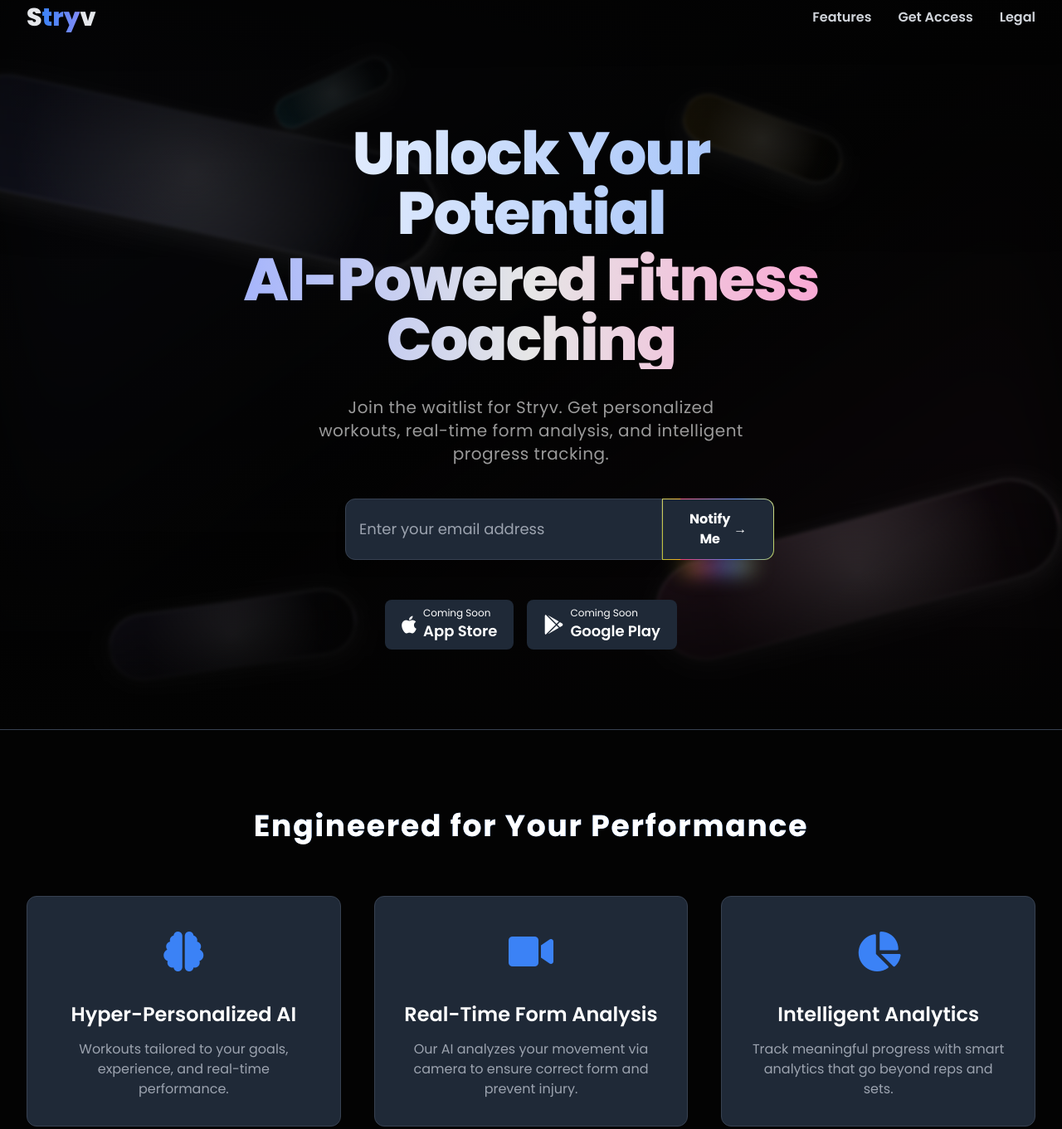
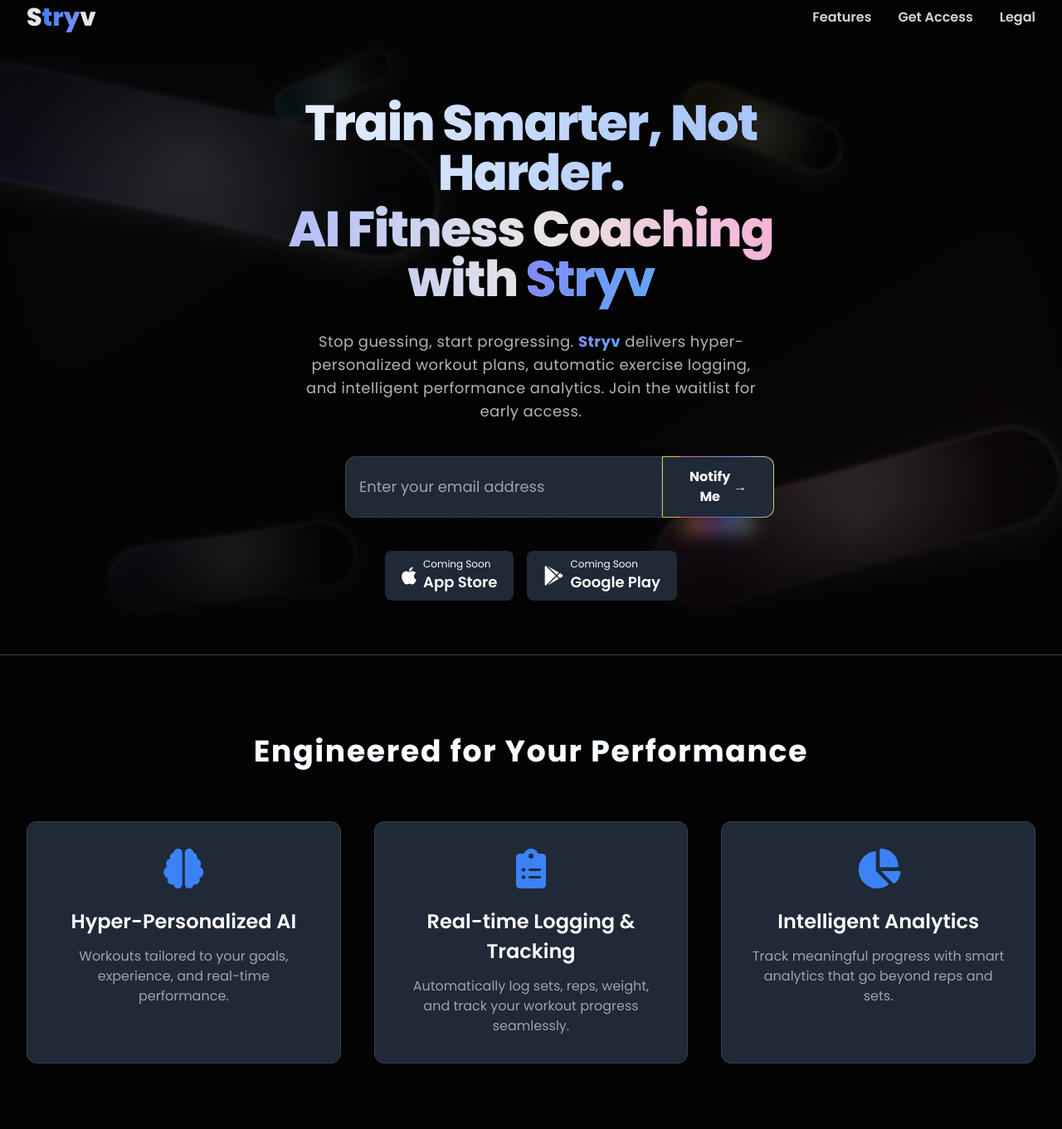
Before and after one commit to qkstryv/stryv-website, a plain HTML site: page index.html in a window 1280 px wide. Shown: the part 11-1372 px from the top of the page at 83% size. Drawn offline with nearby package versions, Linux system fonts and the light colour scheme.

Commit message:
Add files via upload

```diff
--- a/index.html
+++ b/index.html
@@ -4,6 +4,11 @@
     <meta charset="UTF-8">
     <meta name="viewport" content="width=device-width, initial-scale=1.0">
     <title>Stryv - AI Fitness Coach | Join the Waitlist</title>
+    <!-- SEO Description -->
+    <meta name="description" content="Get early access to Stryv, the revolutionary AI fitness app that personalizes workouts, tracks progress in real-time, and provides intelligent analytics. Join the waitlist!">
+    <!-- Favicon -->
+    <link rel="icon" href="assets/images/logo/loading_screen_icon.png" type="image/png">
+
     <script src="https://cdn.tailwindcss.com"></script>
     <link rel="stylesheet" href="https://cdnjs.cloudflare.com/ajax/libs/font-awesome/6.0.0/css/all.min.css">
     <!-- Google Fonts -->
@@ -226,7 +231,7 @@
              z-index: 5;
         }
 
-        /* Navigation Styles */
+        /* Navigation Styles (Reverted) */
         #main-nav {
             transition: background-color 0.4s ease-out, border-color 0.4s ease-out, box-shadow 0.4s ease-out;
             background-color: transparent;
@@ -235,17 +240,15 @@
         }
         #main-nav.nav-scrolled {
             background-color: var(--dark-card-bg);
-            border-bottom-color: #374151; /* border-gray-700 */
-            box-shadow: 0 4px 6px -1px rgba(0, 0, 0, 0.1), 0 2px 4px -1px rgba(0, 0, 0, 0.06); /* shadow-lg */
+            border-bottom-color: #374151;
+            box-shadow: 0 4px 6px -1px rgba(0, 0, 0, 0.1), 0 2px 4px -1px rgba(0, 0, 0, 0.06);
         }
-        /* Bolder Logo */
         #main-nav .nav-logo {
-             font-weight: 800; /* font-extrabold */
+             font-weight: 800;
         }
-         /* Link Styling */
         #main-nav .nav-link {
             transition: color 0.2s ease-in-out;
-            font-weight: 600; /* semibold */
+            font-weight: 600;
             padding: 5px 0;
             position: relative;
         }
@@ -257,7 +260,7 @@
             display: block;
             margin-top: 2px;
             right: 0;
-            background: #3B82F6; /* accent-blue */
+            background: #3B82F6;
             transition: width .3s ease;
             -webkit-transition: width .3s ease;
         }
@@ -314,11 +317,24 @@
              margin-bottom: 1.25rem; /* mb-5 */
              color: #3B82F6; /* accent-blue */
              transition: transform 0.3s ease, color 0.3s ease;
+             /* Center image icon horizontally */
+             display: inline-block;
+             line-height: 1; /* Ensure container height matches icon/img */
+        }
+        .feature-icon img {
+             height: 3rem; /* Match FA icon size */
+             width: auto;
+             display: inline-block; /* Needed for transform */
+             transition: transform 0.3s ease;
         }
 
         .feature-card:hover .feature-icon {
             transform: scale(1.15);
             color: #60A5FA; /* Lighter blue on hover */
+        }
+         .feature-card:hover .feature-icon img {
+            transform: scale(1.15); /* Apply scale to image too */
+            /* Optional: Add filter for hover effect? filter: brightness(1.2); */
         }
 
         .feature-title {
@@ -336,12 +352,22 @@
         .section-title-enhanced {
              letter-spacing: 0.05em; /* tracking-wide */
         }
+
+        /* Gradient for Stryv name in text */
+        .stryv-text-gradient {
+            background: linear-gradient(90deg, #818CF8, #60A5FA); /* Lighter blue gradient */
+            -webkit-background-clip: text;
+            background-clip: text;
+            color: transparent;
+            font-weight: 700; /* Bold */
+        }
     </style>
 </head>
 <body class="text-gray-200">
     <!-- Navigation -->
      <nav id="main-nav" class="fixed w-full z-50 transition-all duration-300 border-b">
          <div class="max-w-7xl mx-auto px-4 sm:px-6 lg:px-8">
+             <!-- Reverted layout -->
              <div class="flex justify-between h-16 items-center">
                  <div class="flex items-center">
                      <span class="nav-logo text-3xl stryv-gradient">S<span class="try-gradient">try</span>v</span>
@@ -351,12 +377,14 @@
                      <a href="#waitlist" class="nav-link text-gray-300">Get Access</a>
                      <a href="#legal" class="nav-link text-gray-300">Legal</a>
                  </div>
+                  <!-- Consider adding mobile menu button back here if needed -->
+                 <!-- <div class="md:hidden"> ... </div> -->
              </div>
          </div>
      </nav>
 
     <!-- Hero Section / Waitlist -->
-    <section id="waitlist" class="relative min-h-screen flex items-center justify-center pt-16 overflow-hidden bg-hero-bg">
+    <section id="waitlist" class="relative min-h-screen flex items-center justify-center pt-24 pb-16 md:pt-16 md:pb-0 overflow-hidden bg-hero-bg">
         <!-- Background Overlays -->
         <div class="hero-overlay-1"></div>
         <div class="hero-overlay-2"></div>
@@ -389,25 +417,25 @@
         </div>
 
         <!-- Content -->
-        <div class="hero-content max-w-3xl mx-auto px-4 sm:px-6 lg:px-8 py-24 text-center">
+        <div class="hero-content max-w-3xl mx-auto px-4 md:px-6 py-12 text-center">
              <!-- Optional Badge -->
              <!-- <div data-aos="fade-up" data-aos-delay="0" class="inline-flex items-center gap-2 px-3 py-1 rounded-full bg-white/[0.03] border border-white/[0.08] mb-8 md:mb-12"> ... </div> -->
 
              <div data-aos="fade-up" data-aos-delay="100">
-                <h1 class="text-5xl sm:text-6xl md:text-7xl font-extrabold mb-6 md:mb-8 tracking-tight">
-                    <span class="block text-gradient-h1-main shimmer-effect">Unlock Your Potential</span>
-                    <span class="block text-gradient-h1-sub mt-2">AI-Powered Fitness Coaching</span>
+                <h1 class="text-4xl sm:text-5xl md:text-6xl font-extrabold mb-6 md:mb-8 tracking-tight">
+                    <span class="block text-gradient-h1-main shimmer-effect">Train Smarter, Not Harder.</span>
+                    <span class="block text-gradient-h1-sub mt-2">AI Fitness Coaching with <span class="stryv-text-gradient">Stryv</span></span>
                 </h1>
              </div>
 
             <div data-aos="fade-up" data-aos-delay="200">
-                <p class="text-base sm:text-lg md:text-xl text-white/60 mb-10 leading-relaxed font-light tracking-wide max-w-xl mx-auto px-4">
-                    Join the waitlist for Stryv. Get personalized workouts, real-time form analysis, and intelligent progress tracking.
+                <p class="text-base sm:text-lg text-white/70 mb-10 leading-relaxed font-light tracking-wide max-w-xl mx-auto px-2 sm:px-4">
+                    Stop guessing, start progressing. <span class="stryv-text-gradient">Stryv</span> delivers hyper-personalized workout plans, automatic exercise logging, and intelligent performance analytics. Join the waitlist for early access.
                 </p>
              </div>
 
              <!-- Waitlist Form -->
-             <div class="mt-10 max-w-md mx-auto" data-aos="fade-up" data-aos-delay="300">
+             <div class="mt-8 max-w-md mx-auto" data-aos="fade-up" data-aos-delay="300">
                 <form class="flex shadow-lg">
                     <input type="email" placeholder="Enter your email address" class="waitlist-input flex-grow px-4 py-3 text-white border rounded-l-xl focus:outline-none focus:border-blue-500 placeholder-gray-400 text-lg" required>
                     <button type="submit" class="rainbow-button py-3 font-bold rounded-r-xl">
@@ -417,7 +445,7 @@
             </div>
 
              <!-- App Store Buttons -->
-              <div class="flex justify-center space-x-4 mt-12 opacity-70" data-aos="fade-up" data-aos-delay="400">
+              <div class="flex justify-center space-x-4 mt-10 opacity-70" data-aos="fade-up" data-aos-delay="400">
                  <a href="#" class="bg-gray-800 text-white px-5 py-2 rounded-lg inline-flex items-center cursor-not-allowed transition-opacity hover:opacity-90" title="Coming Soon to App Store">
                     <i class="fab fa-apple text-2xl mr-2"></i>
                     <div class="text-left">
@@ -449,9 +477,11 @@
                 </div>
                 <!-- Card 2 -->
                 <div class="feature-card" data-aos="fade-up" data-aos-delay="200">
-                    <div class="feature-icon"><i class="fas fa-video"></i></div>
-                    <h3 class="feature-title">Real-Time Form Analysis</h3>
-                    <p class="feature-description">Our AI analyzes your movement via camera to ensure correct form and prevent injury.</p>
+                    <div class="feature-icon">
+                        <i class="fas fa-clipboard-list"></i>
+                    </div>
+                    <h3 class="feature-title">Real-time Logging & Tracking</h3>
+                    <p class="feature-description">Automatically log sets, reps, weight, and track your workout progress seamlessly.</p>
                 </div>
                  <!-- Card 3 -->
                 <div class="feature-card" data-aos="fade-up" data-aos-delay="300">
@@ -471,12 +501,12 @@
                 <div class="p-6 rounded-lg dark-card border border-gray-700 hover:border-blue-500 transition-colors duration-300" data-aos="fade-right">
                     <h3 class="text-xl font-semibold text-white mb-4">Privacy Policy</h3>
                     <p class="text-gray-400 mb-4">Your data privacy is paramount. See how we protect it.</p>
-                    <a href="privacy-policy.html" target="_blank" class="accent-blue hover:text-blue-400 font-medium">Read Privacy Policy →</a>
+                    <a href="privacy-policy.html" class="accent-blue hover:text-blue-400 font-medium">Read Privacy Policy →</a>
                 </div>
                 <div class="p-6 rounded-lg dark-card border border-gray-700 hover:border-blue-500 transition-colors duration-300" data-aos="fade-left">
                     <h3 class="text-xl font-semibold text-white mb-4">Terms of Service</h3>
                     <p class="text-gray-400 mb-4">The rules of engagement for using Stryv.</p>
-                    <a href="terms-of-service.html" target="_blank" class="accent-blue hover:text-blue-400 font-medium">Read Terms of Service →</a>
+                    <a href="terms-of-service.html" class="accent-blue hover:text-blue-400 font-medium">Read Terms of Service →</a>
                 </div>
             </div>
         </div>
```
Lines whose indentation alone changed are shown as unchanged.
